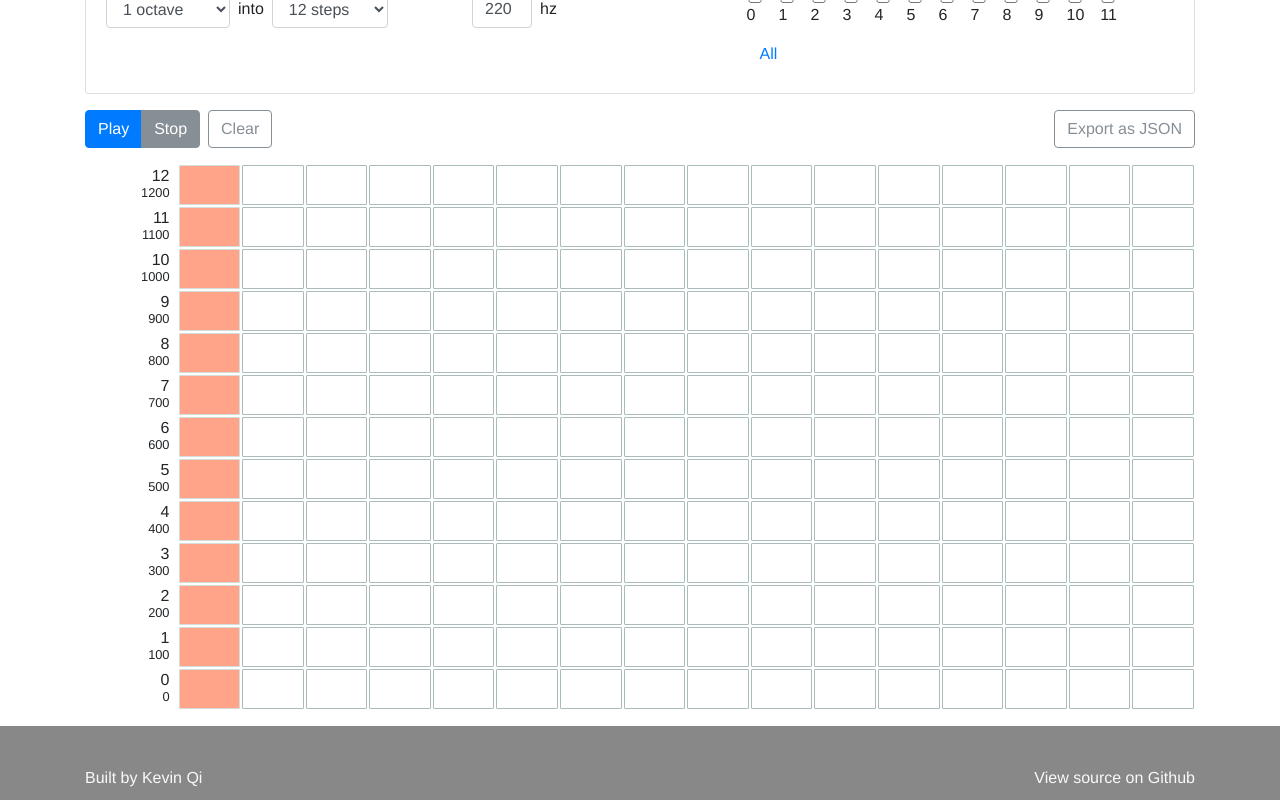
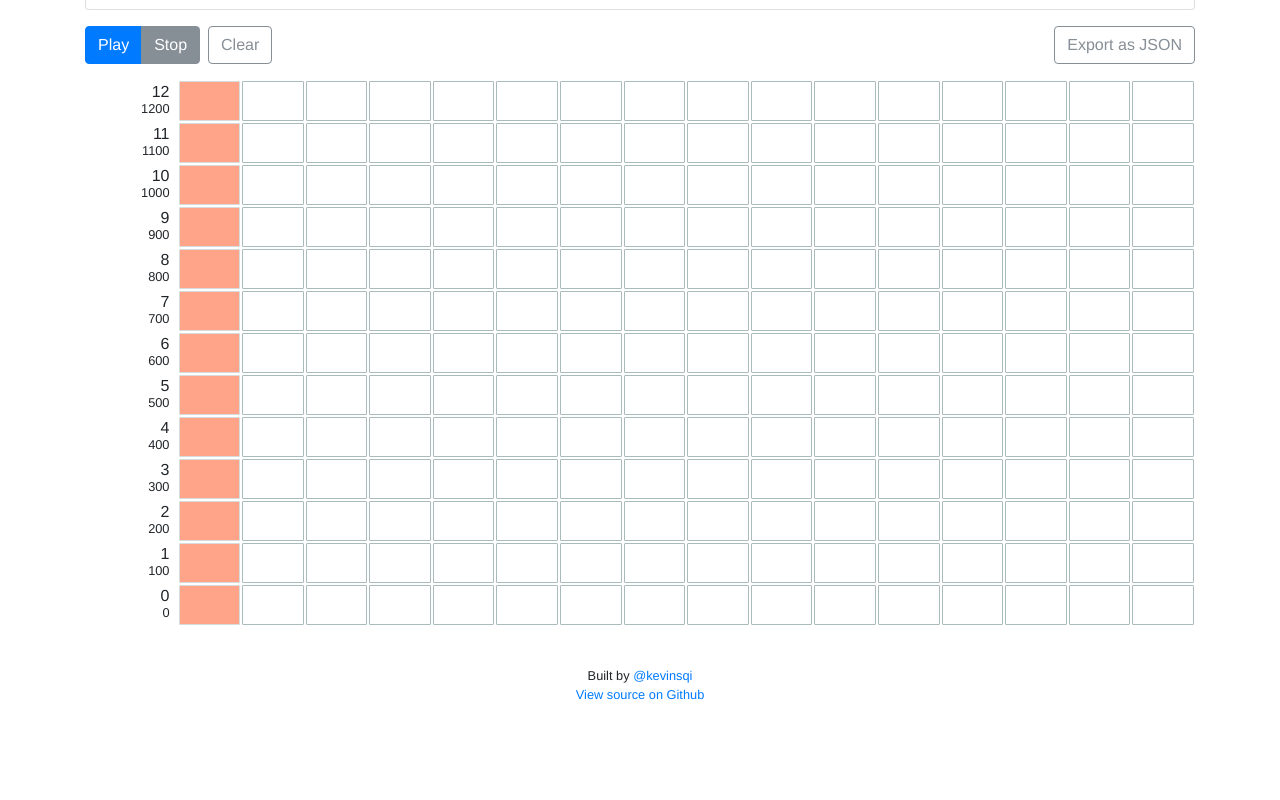
Before and after one commit to kevinsqi/microharmonic, a React (Create React App) app in the folder client/: page /composer in a window 1280 px wide. Shown: the part 285-1085 px from the top of the page. After the commit the page ends 1013 px from the top, so only its background shows below. Built offline with nearby package versions, Linux system fonts and the light colour scheme.

Commit message:
tweak footer styles, move it to bottom

```diff
--- a/client/src/App.css
+++ b/client/src/App.css
@@ -2,8 +2,16 @@ body {
   font-family: Arimo;
 }
 
+html, body, #root {
+  height: 100%;
+}
+
 input[type=checkbox] {
   width: 1em;
+}
+
+.height-full {
+  height: 100%;
 }
 
 .opacity-60 {
--- a/client/src/App.js
+++ b/client/src/App.js
@@ -1,9 +1,6 @@
 import React from 'react';
 import _ from 'lodash';
-import {
-  BrowserRouter as Router,
-  Route,
-} from 'react-router-dom';
+import { BrowserRouter as Router, Route } from 'react-router-dom';
 
 import './App.css';
 import Composer from './Composer';
@@ -20,15 +17,10 @@ function SettingsWrapper(props) {
   return (
     <div className="container">
       <div className="my-3">
-        <Settings
-          config={props.config}
-          setConfig={props.setConfig}
-        />
+        <Settings config={props.config} setConfig={props.setConfig} />
       </div>
 
-      <div className="mt-3">
-        {props.children}
-      </div>
+      <div className="mt-3">{props.children}</div>
     </div>
   );
 }
@@ -59,25 +51,31 @@ class App extends React.Component {
   render() {
     return (
       <Router>
-        <div>
+        <div className="d-flex flex-column height-full">
           <Header />
-          <Route exact path="/" render={() => (
+          <div className="flex-1">
+            <Route
+              exact
+              path="/"
+              render={() => (
                 <SettingsWrapper config={this.state.config} setConfig={this.setConfig}>
-              <Keyboard
-                config={this.state.config}
-                gain={GAIN_VALUE}
+                  <Keyboard config={this.state.config} gain={GAIN_VALUE} />
+                </SettingsWrapper>
+              )}
             />
+            <Route
+              exact
+              path="/composer"
+              render={() => (
+                <SettingsWrapper config={this.state.config} setConfig={this.setConfig}>
+                  <Composer config={this.state.config} gain={GAIN_VALUE} />
                 </SettingsWrapper>
-          )} />
-          <Route exact path="/composer" render={() => (
-            <SettingsWrapper config={this.state.config} setConfig={this.setConfig}>
-              <Composer
-                config={this.state.config}
-                gain={GAIN_VALUE}
+              )}
             />
-            </SettingsWrapper>
-          )} />
-          <Route exact path="/composer/:shortID" render={(props) => (
+            <Route
+              exact
+              path="/composer/:shortID"
+              render={(props) => (
                 <SettingsWrapper config={this.state.config} setConfig={this.setConfig}>
                   <Composer
                     config={this.state.config}
@@ -85,10 +83,10 @@ class App extends React.Component {
                     shortID={props.match.params.shortID}
                   />
                 </SettingsWrapper>
-          )} />
-          <Route exact path="/tutorial" render={() => (
-            <Tutorial gain={GAIN_VALUE} />
-          )} />
+              )}
+            />
+            <Route exact path="/tutorial" render={() => <Tutorial gain={GAIN_VALUE} />} />
+          </div>
           <Footer className="mt-3" />
         </div>
       </Router>
--- a/client/src/Footer.js
+++ b/client/src/Footer.js
@@ -4,20 +4,13 @@ import classNames from 'classnames';
 class Footer extends React.Component {
   render() {
     return (
-      <footer className={classNames('d-flex align-items-end bg-gray', this.props.className)}>
-        <div className="container">
-          <div className="d-flex text-light mt4 mb1">
-            <div className="mr-auto">
-              Built by{' '}
-              <a className="text-light" href="http://www.kevinqi.com/">
-                Kevin Qi
-              </a>
-            </div>
-            <div>
-              <a className="text-light" href="https://github.com/kevinsqi/microharmonic/">
-                View source on Github
-              </a>
-            </div>
+      <footer className={classNames('d-flex align-items-end', this.props.className)}>
+        <div className="container text-center small my-4">
+          <div>
+            Built by <a href="https://www.kevinqi.com/">@kevinsqi</a>
+          </div>
+          <div>
+            <a href="https://github.com/kevinsqi/microharmonic/">View source on Github</a>
           </div>
         </div>
       </footer>
```
Lines whose indentation alone changed are shown as unchanged.
